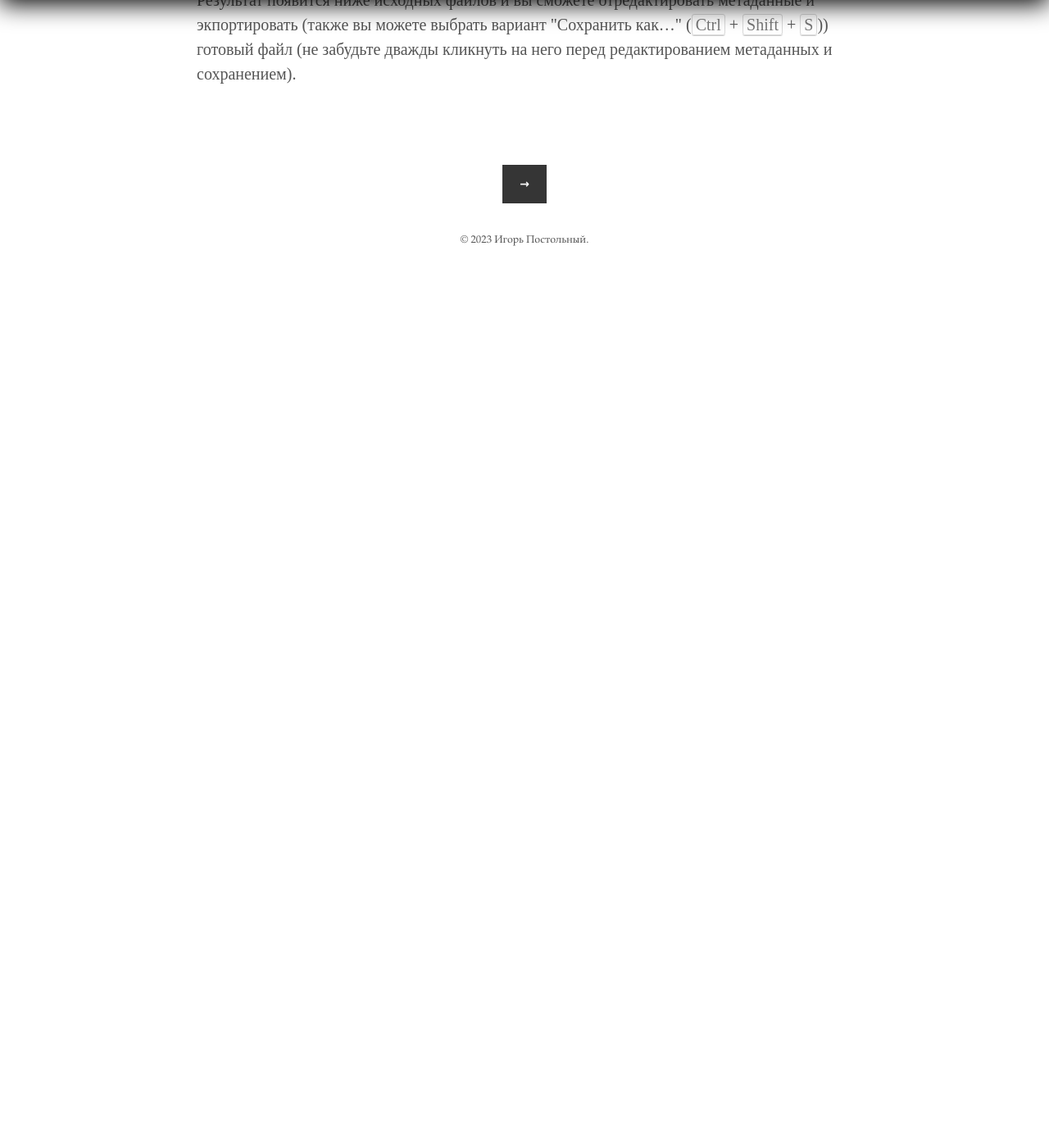
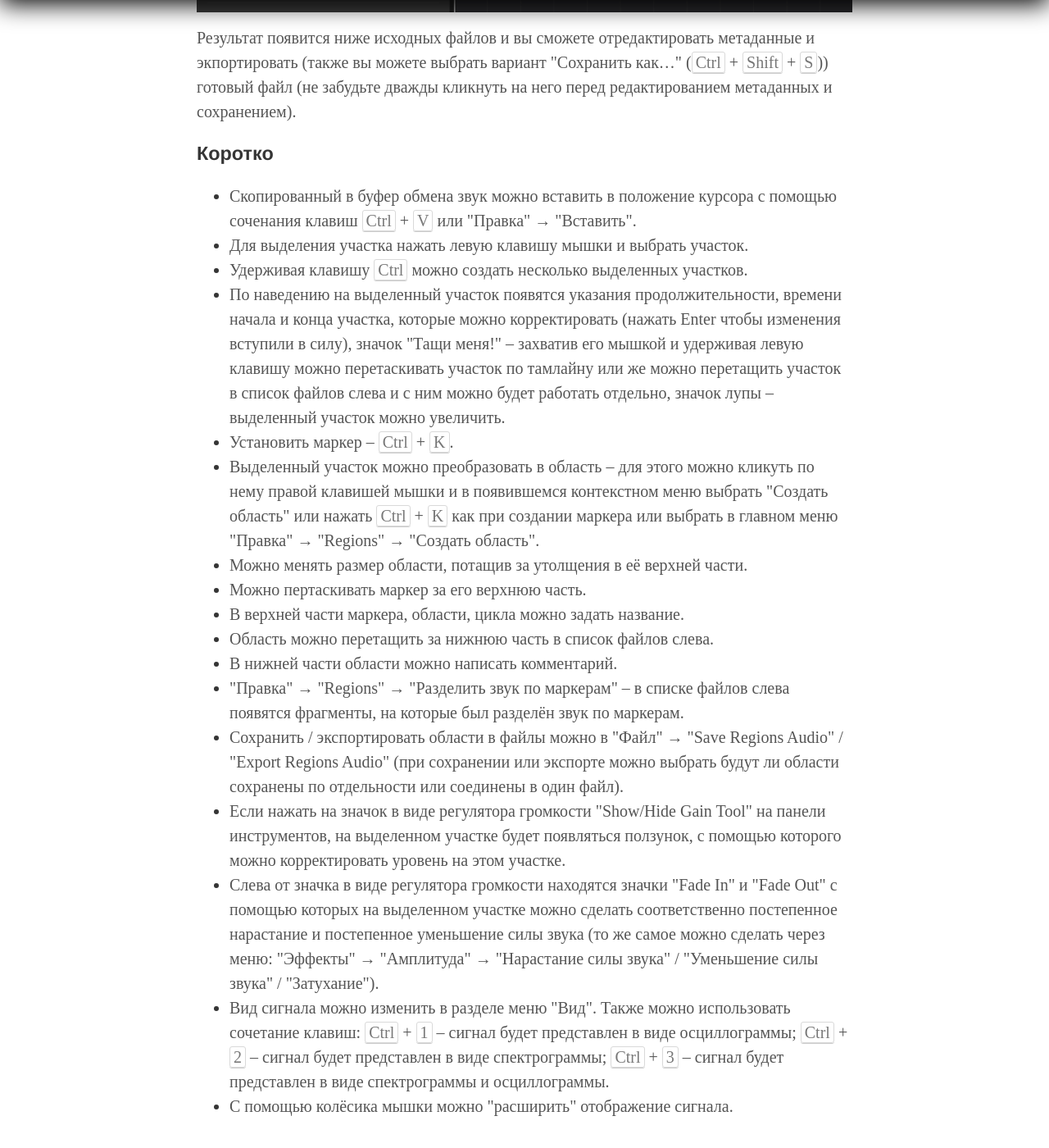
Before and after one commit to postolny/postolny.github.io, a Jekyll site: the page built from _posts/2023-03-07-ocenaudio.md, in a window 1280 px wide and 1400 px high, scrolled down 7337 px. Shown: the whole window at 82% size. Built offline with Jekyll 4.4.1, drawn with Linux system fonts in a browser that asks for light colours; before the commit the page ends 7673 px from its top, so only the background shows below that; some of the changed text lies outside the part shown.

Commit message:
Add files via upload

```diff
--- a/_posts/2023-03-07-ocenaudio.md
+++ b/_posts/2023-03-07-ocenaudio.md
@@ -36,13 +36,15 @@ tags: Музыка
 Для удобства можно назначить "горячие главиши" для показа окна "Свойства аудио" – специальное сочетание клавиш, по нажатию которых будет показано окно "Свойства аудио". Для этого в меню нужно вабрать "Правка" → "Настройки", в открывшемся окне настроек перейти на вкладку "Привязка клавиш", начать вводить слово "метаданные" (без кавычек), напротив найденного пункта "Метаданные..." дважды кликнуть в поле "Ключ" и нажать желаемую комбинацию клвиш (я, к примеру, установил <kbd>Ctrl</kbd> + <kbd>M</kbd>).
 {: .cornice}
 
-По завершению редактирования метаданных закроем окно "Свойства аудио" и переключимся на файл 07. Нам предстоит его выделить и скопировать. Для того, чтобы его веделить, в главном меню выбираем "Правка" → "Выбрать всё" или вместо этого просто нажимаем сочетание клавиш <kbd>Ctrl</kbd> + <kbd>A</kbd>. Для копирования достаточно нажать сочетание клавиш <kbd>Ctrl</kbd> + <kbd>C</kbd> или же кликнуть по выделенной области и в появившемся контекстном меню выбрать пункт "Копировать". Аудиодорожка будет скопирована в буфер обмена. Можно теперь даже удалить файл 07 из программы, кликнув на крестик у соответствующего пункта в списке файлов слева. Если мы так и сделали, то автоматически переключимся на оствшийся файл 06, если мы этого не сделали, то нужно будет переключиться на него.
+По завершению редактирования метаданных закроем окно "Свойства аудио" и переключимся на файл 07. Нам предстоит его выделить и скопировать. Для того, чтобы его выделить, в главном меню выбираем "Правка" → "Выбрать всё" или нажимаем сочетание клавиш <kbd>Ctrl</kbd> + <kbd>A</kbd> или делаем двойной клик левой клавишей мышки по осциллограмме.
+
+Для копирования достаточно нажать сочетание клавиш <kbd>Ctrl</kbd> + <kbd>C</kbd> или же кликнуть по выделенной области и в появившемся контекстном меню выбрать пункт "Копировать". Аудиодорожка будет скопирована в буфер обмена. Можно теперь даже удалить файл 07 из программы, кликнув на крестик у соответствующего пункта в списке файлов слева. Если мы так и сделали, то автоматически переключимся на оствшийся файл 06, если мы этого не сделали, то нужно будет переключиться на него.
 
 Теперь скопированную в буфер обмена дорожку 07 нужно вставить в конец дорожки 06. Для этого сначала нам нужно передвинуть курсор в конец дорожки 06 (курсор – это вертикальная линия, обозначающая положение на таймлайне) – внизу курсора вы увидите утолщение – кликните на него левой клавишей мышки и удерживая её, перетащите курсор в конец дорожки. Можно сделать это гораздо проще: достаточно нажать клавишу <kbd>end</kbd> (а вот нажатие клавиши <kbd>home</kbd> наоборот переместит курсор в начало дорожки).
 
 Теперь нужно вставить дорожку. Для этого нажмите сочетание <kbd>Ctrl</kbd> + <kbd>V</kbd> или же кликните по выделенной области и в появившемся контекстном меню выберите пункт "Вставить".
 
-Дорожка 07 будет вставлена непосредственно в конец дорожки 06 (я так и поступил). Если нужно между дорожками создать участок тишины, то поступим следующим образом: перед вставкой (отменить последнее действие можно нажав сочетание <kbd>Ctrl</kbd> + <kbd>Z</kbd>) выберите в главном меню "Операция" → "Тишина", в открышемся окошке установите желаемую длительность тишины (по умолчанию – 10 секунд – это слишком много для промежутка между произведениями) и нажмите на кнопку "OK" (при вставке тишины курсор должен быть в нужном месте – в нашем случае он должен быть в конце дорожки – убедитесь в этом); затем кликните на осциллограмму (вид сигнала можно изменить в разделе меню "Вид") и снова нажмите клавишу <kbd>end</kbd> или перетащите курсор мышкой уже в конец участка тишины; затем нажмите <kbd>Ctrl</kbd> + <kbd>V</kbd>, чтобы вставить дорожку 06 после участка тишины.
+Дорожка 07 будет вставлена непосредственно в конец дорожки 06 (я так и поступил). Если нужно между дорожками создать участок тишины, то поступим следующим образом: перед вставкой (отменить последнее действие можно нажав сочетание <kbd>Ctrl</kbd> + <kbd>Z</kbd>) выберите в главном меню "Операция" → "Тишина", в открышемся окошке установите желаемую длительность тишины (по умолчанию – 10 секунд – это слишком много для промежутка между произведениями) и нажмите на кнопку "OK" (при вставке тишины курсор должен быть в нужном месте – в нашем случае он должен быть в конце дорожки – убедитесь в этом); затем кликните на осциллограмму и снова нажмите клавишу <kbd>end</kbd> или перетащите курсор мышкой уже в конец участка тишины; затем нажмите <kbd>Ctrl</kbd> + <kbd>V</kbd>, чтобы вставить дорожку 06 после участка тишины.
 
 Останется экспортировать полученный результат в файл MP3. В главном меню выберите "Файл" → "Экспорт...". В открывшемся окне "Export Audio" перейдите на вкладку MPEG и если не хотите менять никаких параметров (я не стал этого делать), нажмите на кнопку "Export":
 
@@ -61,3 +63,23 @@ tags: Музыка
 ![ocenaudio5]({{ site.baseurl }}/img/ocenaudio/ocenaudio5.png)
 
 Результат появится ниже исходных файлов и вы сможете отредактировать метаданные и экпортировать (также вы можете выбрать вариант "Сохранить как..." (<kbd>Ctrl</kbd> + <kbd>Shift</kbd> + <kbd>S</kbd>)) готовый файл (не забудьте дважды кликнуть на него перед редактированием метаданных и сохранением).
+
+### Коротко
+
+* Скопированный в буфер обмена звук можно вставить в положение курсора с помощью соченания клавиш <kbd>Ctrl</kbd> + <kbd>V</kbd> или "Правка" → "Вставить".
+* Для выделения участка нажать левую клавишу мышки и выбрать участок.
+* Удерживая клавишу <kbd>Ctrl</kbd> можно создать несколько выделенных участков.
+* По наведению на выделенный участок появятся указания продолжительности, времени начала и конца участка, которые можно корректировать (нажать Enter чтобы изменения вступили в силу), значок "Тащи меня!" – захватив его мышкой и удерживая левую клавишу можно перетаскивать участок по тамлайну или же можно перетащить участок в список файлов слева и с ним можно будет работать отдельно, значок лупы – выделенный участок можно увеличить.
+* Установить маркер – <kbd>Ctrl</kbd> + <kbd>K</kbd>.
+* Выделенный участок можно преобразовать в область – для этого можно кликуть по нему правой клавишей мышки и в появившемся контекстном меню выбрать "Создать область" или нажать <kbd>Ctrl</kbd> + <kbd>K</kbd> как при создании маркера или выбрать в главном меню "Правка" → "Regions" → "Создать область".
+* Можно менять размер области, потащив за утолщения в её верхней части.
+* Можно пертаскивать маркер за его верхнюю часть.
+* В верхней части маркера, области, цикла можно задать название.
+* Область можно перетащить за нижнюю часть в список файлов слева.
+* В нижней части области можно написать комментарий.
+* "Правка" → "Regions" → "Разделить звук по маркерам" – в списке файлов слева появятся фрагменты, на которые был разделён звук по маркерам.
+* Сохранить / экспортировать области в файлы можно в "Файл" → "Save Regions Audio" / "Export Regions Audio" (при сохранении или экспорте можно выбрать будут ли области сохранены по отдельности или соединены в один файл).
+* Если нажать на значок в виде регулятора громкости "Show/Hide Gain Tool" на панели инструментов, на выделенном участке будет появляться ползунок, с помощью которого можно корректировать уровень на этом участке.
+* Слева от значка в виде регулятора громкости находятся значки "Fade In" и "Fade Out" с помощью которых на выделенном участке можно сделать соответственно постепенное нарастание и постепенное уменьшение силы звука (то же самое можно сделать через меню: "Эффекты" → "Амплитуда" → "Нарастание силы звука" / "Уменьшение силы звука" / "Затухание").
+* Вид сигнала можно изменить в разделе меню "Вид". Также можно использовать сочетание клавиш: <kbd>Ctrl</kbd> + <kbd>1</kbd> – сигнал будет представлен в виде осциллограммы; <kbd>Ctrl</kbd> + <kbd>2</kbd> – сигнал будет представлен в виде спектрограммы; <kbd>Ctrl</kbd> + <kbd>3</kbd> – сигнал будет представлен в виде спектрограммы и осциллограммы.
+* С помощью колёсика мышки можно "расширить" отображение сигнала.
```
